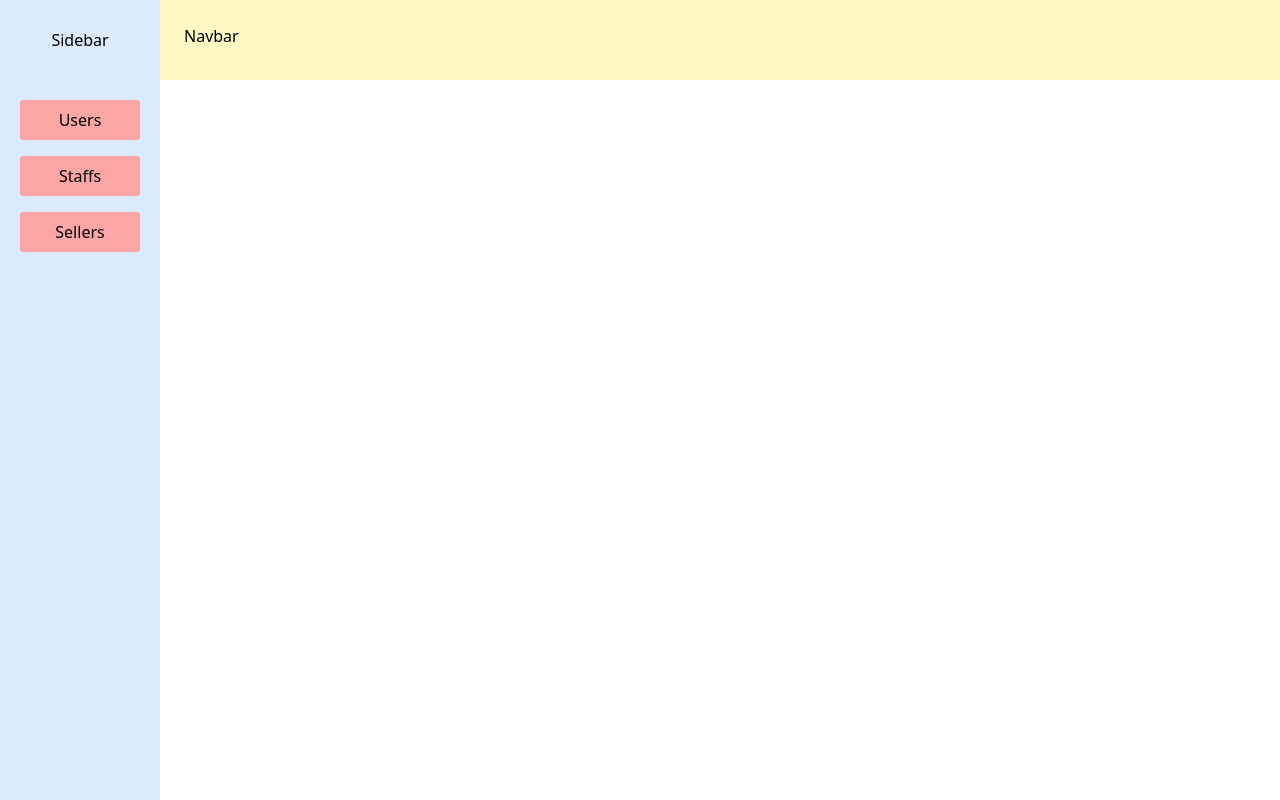
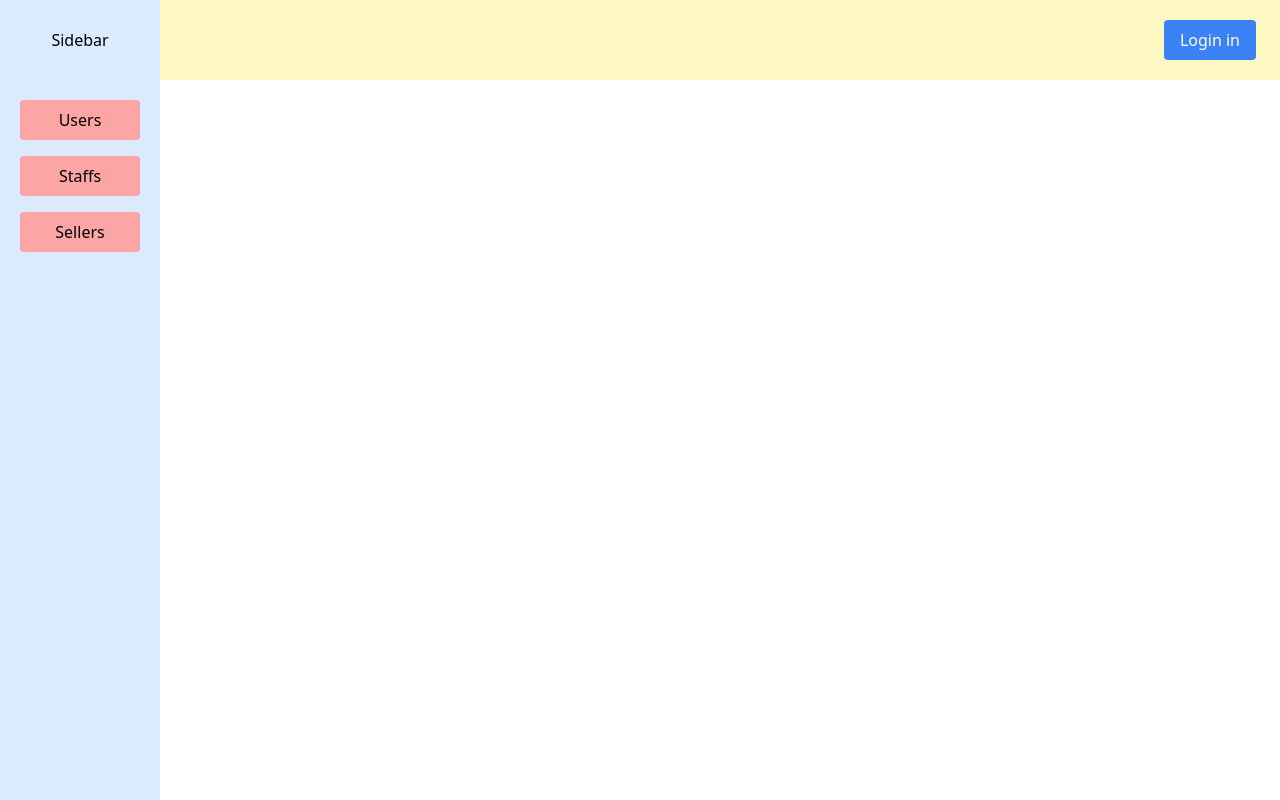
Before and after one commit to gokulappavu/Study-Material, a React (Create React App) app in the folder React/: page / in a window 1280 px wide. Built offline with nearby package versions, Linux system fonts and the light colour scheme.

Commit message:
Use Context

```diff
--- a/React/src/App.js
+++ b/React/src/App.js
@@ -1,4 +1,4 @@
-import React from "react";
+import React, { useContext } from "react";
 import "./App.css";
 import StateComp from "./components/Header/ClassStateComp";
 import FunctionStateCom from "./components/Header/FunctionStateCom";
@@ -19,10 +19,30 @@ import "react-toastify/dist/ReactToastify.css";
 import Read from "./components/Header/CRUD Components/Read";
 import Update from "./components/Header/CRUD Components/Update";
 import Home from "./components/Header/MainComponents/Home";
+import {
+  ContextComponent,
+  GlobalContextFucntion,
+} from "./components/Header/UseContext/ContextFunction";
+
+const Users = () => {
+  const { isLoggedIn, setIsLoggedIn } = useContext(GlobalContextFucntion);
+  return (
+    <div className="flex flex-col gap-4 justify-center items-center">
+      <h1>{isLoggedIn ? "User is logged in" : "User is Logged out"}</h1>
+
+      <h1
+        className="px-4 py-2 rounded text-white bg-blue-500 cursor-pointer"
+        onClick={() => setIsLoggedIn(true)}
+      >
+        Log in
+      </h1>
+    </div>
+  );
+};
 
 function App() {
   return (
-    <div className="App">
+    <div className="">
       {/* <ContextFunc>
         <Routes>
           <Route element={<ParentComp />} />
@@ -53,14 +73,10 @@ function App() {
           </Route>
         </Routes>
       </ContextFunc> */}
+      <ContextComponent>
         <Routes>
           <Route path="/" element={<Home />}>
-          <Route
-            path="users"
-            element={
-              <div className="flex justify-center items-center">Users</div>
-            }
-          />
+            <Route path="users" element={<Users />} />
             <Route
               path="staffs"
               element={
@@ -75,6 +91,8 @@ function App() {
             />
           </Route>
         </Routes>
+      </ContextComponent>
+
       <ToastContainer autoClose={3000} />
     </div>
   );
--- a/React/src/components/Header/MainComponents/Navbar.jsx
+++ b/React/src/components/Header/MainComponents/Navbar.jsx
@@ -1,9 +1,27 @@
-import React from 'react'
+import React, { useContext } from "react";
+import { GlobalContextFucntion } from "../UseContext/ContextFunction";
 
 const Navbar = () => {
+  const { isLoggedIn, setIsLoggedIn } = useContext(GlobalContextFucntion);
   return (
-    <div className='fixed left-40 top-0 w-full h-20 bg-yellow-100 p-6'>Navbar</div>
-  )
-}
+    <div className="fixed left-40 top-0 w-[calc(100vw-160px)] h-20 bg-yellow-100 p-6 flex justify-end items-center">
+      {isLoggedIn ? (
+        <h1
+          className="px-4 py-2 rounded text-white bg-blue-500 cursor-pointer"
+          onClick={() => setIsLoggedIn(!isLoggedIn)}
+        >
+          Log out
+        </h1>
+      ) : (
+        <h1
+          className="px-4 py-2 rounded text-white bg-blue-500 cursor-pointer"
+          onClick={() => setIsLoggedIn(!isLoggedIn)}
+        >
+          Login in
+        </h1>
+      )}
+    </div>
+  );
+};
 
-export default Navbar
+export default Navbar;
--- /dev/null
+++ b/React/src/components/Header/UseContext/ContextFunction.jsx
@@ -0,0 +1,25 @@
+import React, { createContext, useContext, useState } from "react";
+
+export const GlobalContextFucntion = createContext();
+
+// const Test = () => {
+//   const contextData = useContext(GlobalContextFucntion);
+//   return <h1>Test- {contextData}</h1>;
+// };
+
+// const Test2 = () => {
+//   const contextData = useContext(GlobalContextFucntion);
+//   return <h1>Test 2- {contextData}</h1>;
+// };
+
+export const ContextComponent = ({ children }) => {
+  const [isLoggedIn, setIsLoggedIn] = useState(false);
+
+  const contextValue = { isLoggedIn, setIsLoggedIn };
+
+  return (
+    <GlobalContextFucntion.Provider value={contextValue}>
+      {children}
+    </GlobalContextFucntion.Provider>
+  );
+};
```
Lines whose indentation alone changed are shown as unchanged.
